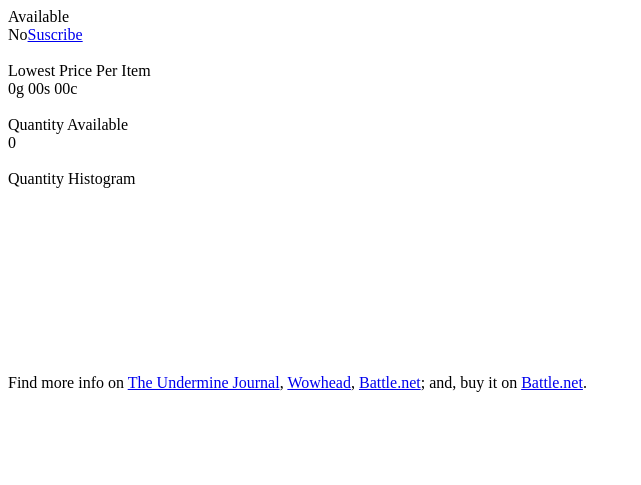
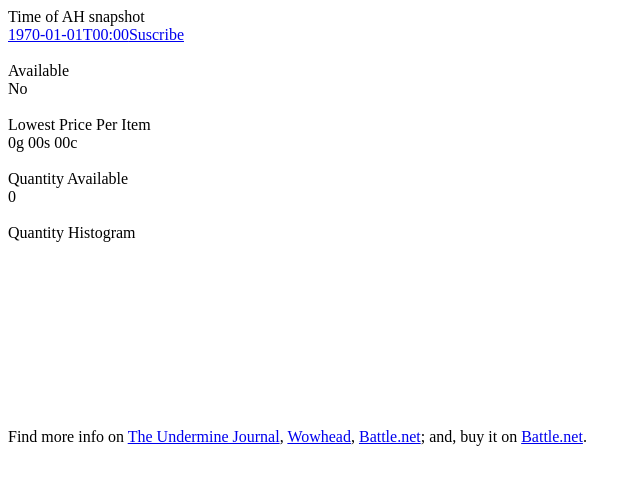
Before and after one commit to Zbee/aHawk, a PHP site: page /items/display.php in a window 1280 px wide. Shown: the top 485 px of the page, without its empty margins (0-641 px from the left). Run offline with PHP 8.4, Linux system fonts and the light colour scheme; data that the repository does not hold is empty.

Commit message:
Displays time of AH snapshot

```diff
--- a/items/display.php
+++ b/items/display.php
@@ -47,10 +47,18 @@
   $availability->quantity = [0, ''];
 }
 
+echo '<div class="left">Time of AH snapshot</div><div class="right">';
+echo '<a href="https://xkcd.com/1179/" target="_blank">';
+echo $availability->time !== 0
+  ? date("Y-m-d\TH:i", $availability->time)
+  : '((3x3)x(111+1)-1)x0/3';
+echo '</a>';
+echo '<a href="/sub?to=' . $itemID . '&realm=' . $realm . '" class="right">'
+  . 'Suscribe</a>';
+echo '</div><br>';
+
 echo '<div class="left">Available</div><div class="right">';
 echo $availability->available === true ? "Yes" : "No";
-echo '<a href="/sub?to=' . $itemID . '&realm=' . $realm . '" class="right">'
-  . 'Suscribe</a>';
 echo '</div><br>';
 
 echo '<div class="left">Lowest Price Per Item</div><div class="right">';
```
